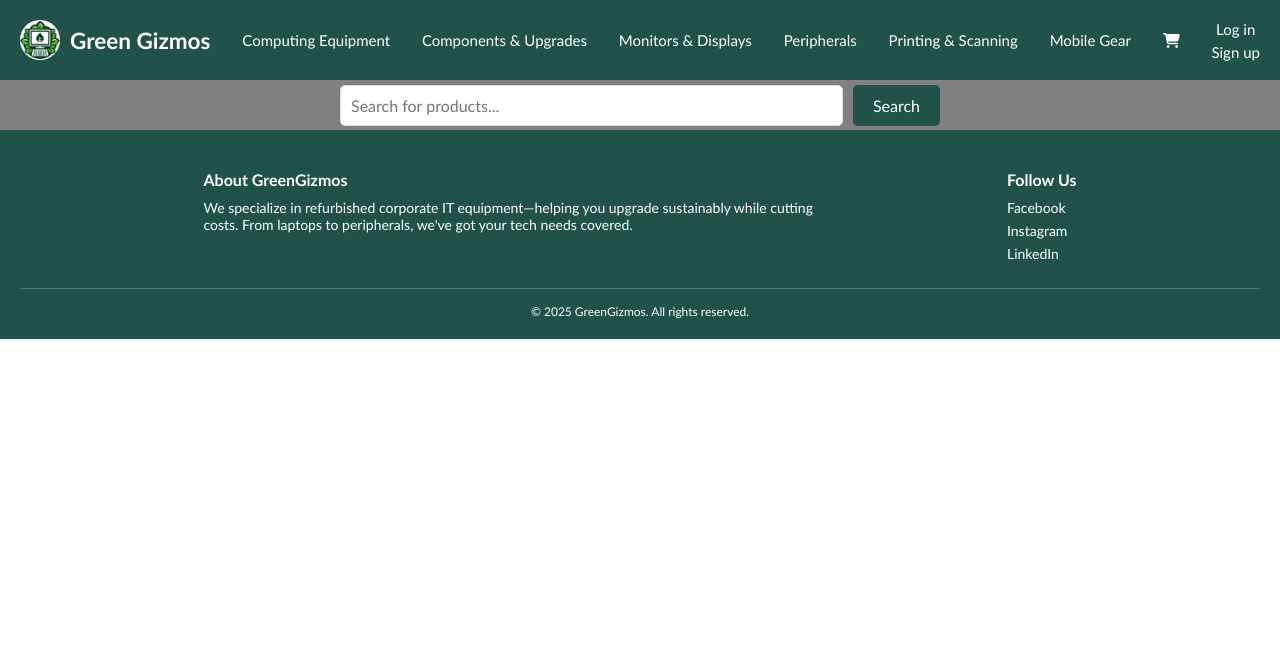
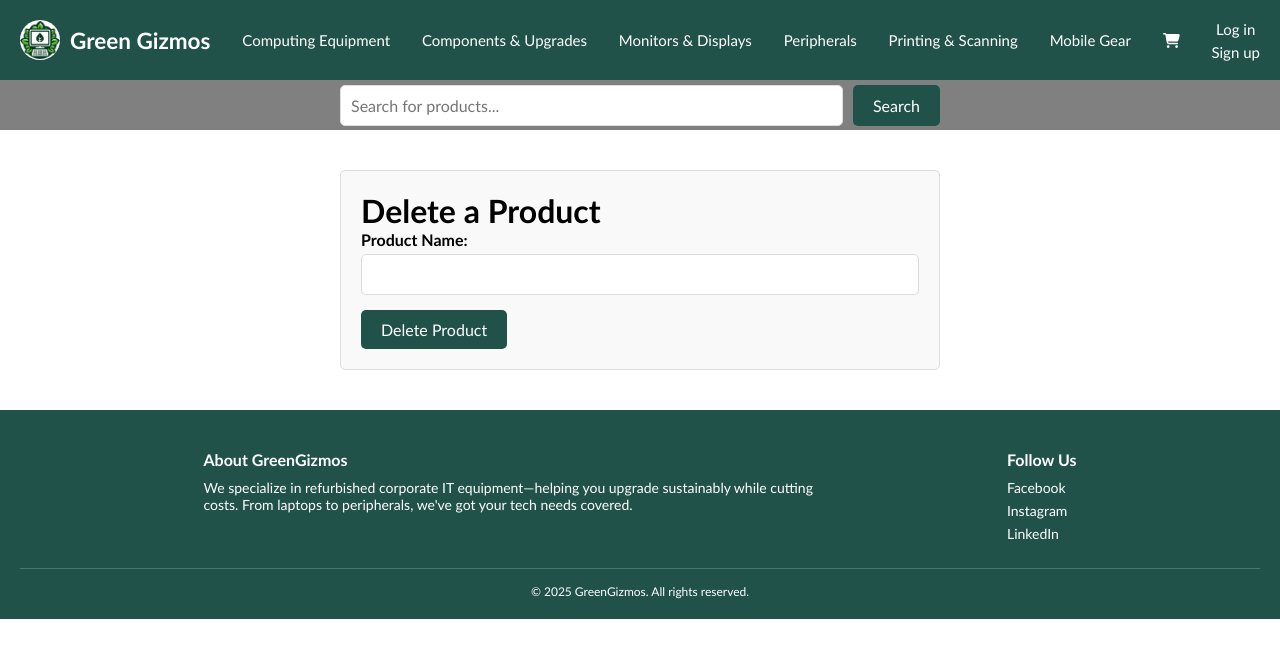
Before and after one commit to AlikBook/GreenGizmos, a Vue app in the folder FrontEnd/: page /delete-product in a window 1280 px wide. Shown: the top 658 px of the page. Built offline with nearby package versions, Linux system fonts and the light colour scheme.

Commit message:
Delete a product

```diff
--- /dev/null
+++ b/FrontEnd/src/components/DeleteProduct.vue
@@ -0,0 +1,108 @@
+<template>
+  <div class="delete_product_page">
+    <div class="delete-product">
+      <h1>Delete a Product</h1>
+      <form @submit.prevent="deleteProduct">
+        <div class="form-group">
+          <label for="product_name">Product Name:</label>
+          <input type="text" id="product_name" v-model="product_name" required />
+        </div>
+        <button type="submit">Delete Product</button>
+      </form>
+      <p v-if="message" :class="{'success-message': success, 'error-message': !success}">
+        {{ message }}
+      </p>
+    </div>
+  </div>
+</template>
+
+<script setup>
+import { ref } from "vue";
+import axios from "axios";
+
+const product_name = ref("");
+const message = ref("");
+const success = ref(false);
+
+const deleteProduct = async () => {
+  try {
+    const token = localStorage.getItem("token");
+    const response = await axios.delete("http://localhost:3000/delete_product_by_name", {
+      headers: { Authorization: `Bearer ${token}` },
+      data: { product_name: product_name.value },
+    });
+
+    message.value = response.data.message;
+    success.value = true;
+    product_name.value = "";
+  } catch (error) {
+    console.error("Error deleting product:", error);
+    message.value = error.response?.data?.message || "Failed to delete product.";
+    success.value = false;
+  }
+};
+</script>
+
+<style scoped>
+.delete-product {
+  max-width: 600px;
+  border: 1px solid #ddd;
+  border-radius: 5px;
+  background-color: #f9f9f9;
+  width: 100%;
+  padding: 20px;
+}
+
+.form-group {
+  margin-bottom: 15px;
+}
+
+label {
+  display: block;
+  margin-bottom: 5px;
+  font-weight: bold;
+}
+
+input {
+  width: 100%;
+  padding: 10px;
+  font-size: 16px;
+  border: 1px solid #ddd;
+  border-radius: 5px;
+}
+
+button {
+  padding: 10px 20px;
+  font-size: 16px;
+  color: white;
+  background-color: #215249;
+  border: none;
+  border-radius: 5px;
+  cursor: pointer;
+}
+
+button:hover {
+  background-color: #1a4038;
+}
+
+.success-message {
+  margin-top: 15px;
+  color: green;
+  font-weight: bold;
+}
+
+.error-message {
+  margin-top: 15px;
+  color: red;
+  font-weight: bold;
+}
+
+.delete_product_page {
+  width: 100%;
+  padding: 40px;
+  margin: 0 auto;
+  display: flex;
+  justify-content: center;
+  align-items: center;
+}
+</style>
--- a/FrontEnd/src/components/Menu.vue
+++ b/FrontEnd/src/components/Menu.vue
@@ -36,6 +36,7 @@
       <SearchBar />
       <div v-if="role === 'admin'" class="admin_menu">
         <router-link to="/add-product">Add Product</router-link>
+        <router-link to="/delete-product">Delete Product</router-link>
         <router-link to="/user-manager">Manage Users</router-link>
       </div>
     </div>
@@ -46,6 +47,7 @@
 import { ref, onMounted } from "vue";
 import { auth } from "../auth.js";
 import SearchBar from "./SearchBar.vue";
+
 export default {
   setup() {
     const isLoggedIn = ref(!!localStorage.getItem("token"));
@@ -163,11 +165,17 @@ export default {
   width: 30%;
   gap: 15px;
 }
-.admin_menu a {
+.admin_menu a,
+.admin_menu button {
   text-decoration: none;
   color: white;
   background-color: #215249;
   padding: 5px 10px;
   border-radius: 5px;
+  border: none;
+  cursor: pointer;
+}
+.admin_menu button:hover {
+  background-color: #1a4038;
 }
 </style>
--- a/FrontEnd/src/router.js
+++ b/FrontEnd/src/router.js
@@ -12,6 +12,7 @@ import Cart from './views/Cart.vue';
 import SearchResults from './components/SearchResults.vue';
 import AddProduct from './components/AddProduct.vue';
 import UserManager from './views/UserManager.vue';
+import DeleteProduct from './components/DeleteProduct.vue';
 
 const routes = [
   { path: '/', component: Home, meta: { title: 'Home' } },
@@ -26,6 +27,7 @@ const routes = [
   { path: '/cart', component: Cart, meta: { title: 'Cart' } },
   { path: '/search-results', component: SearchResults, meta: { title: 'Search Results' } },
   { path: '/add-product', component: AddProduct, meta: { title: 'Add Product' } },
+  { path: '/delete-product', component: DeleteProduct, meta: { title: 'Delete Product' } },
   { path: '/user-manager', component: UserManager, meta: { title: 'User Manager' } },
 ];
 
```
Also changed, not shown: 1 other file (tests, documents, lock files or other folders).
